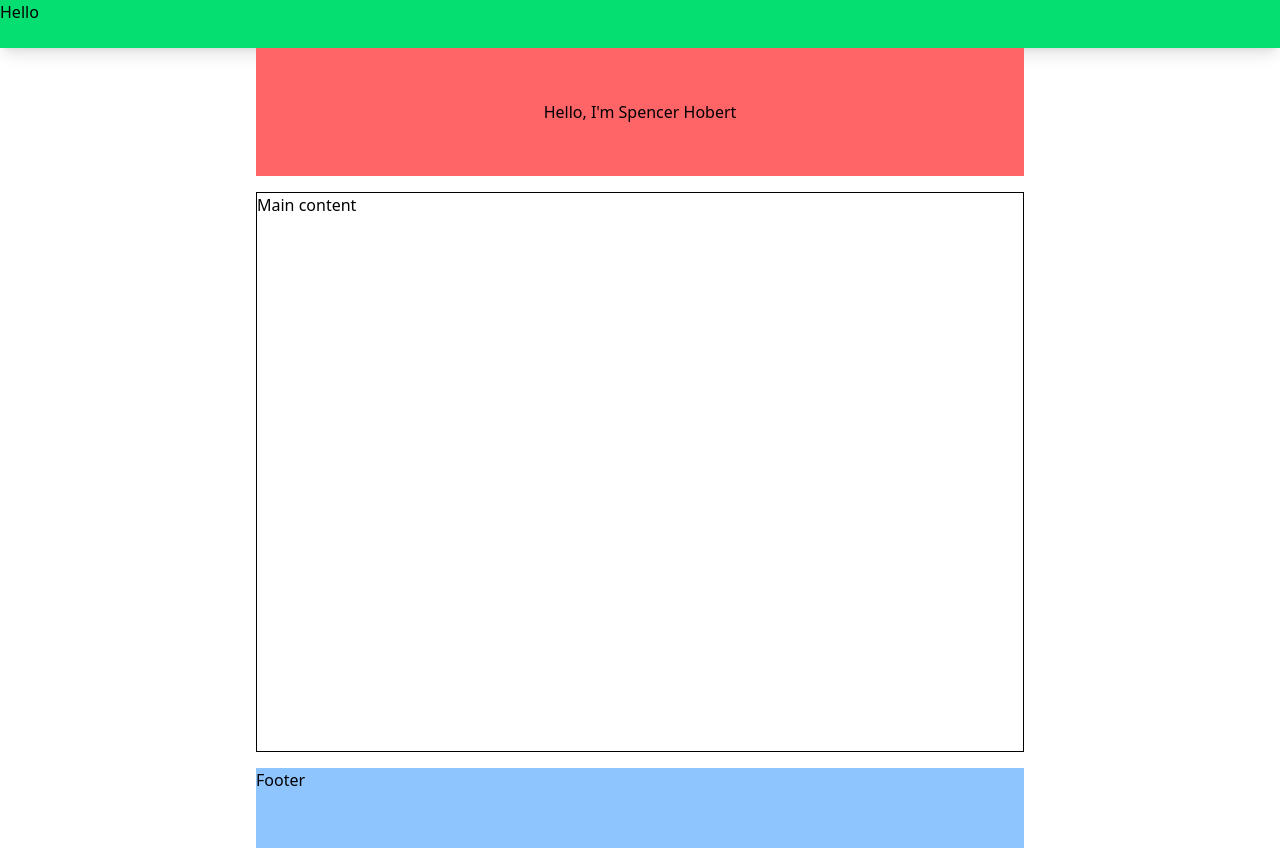
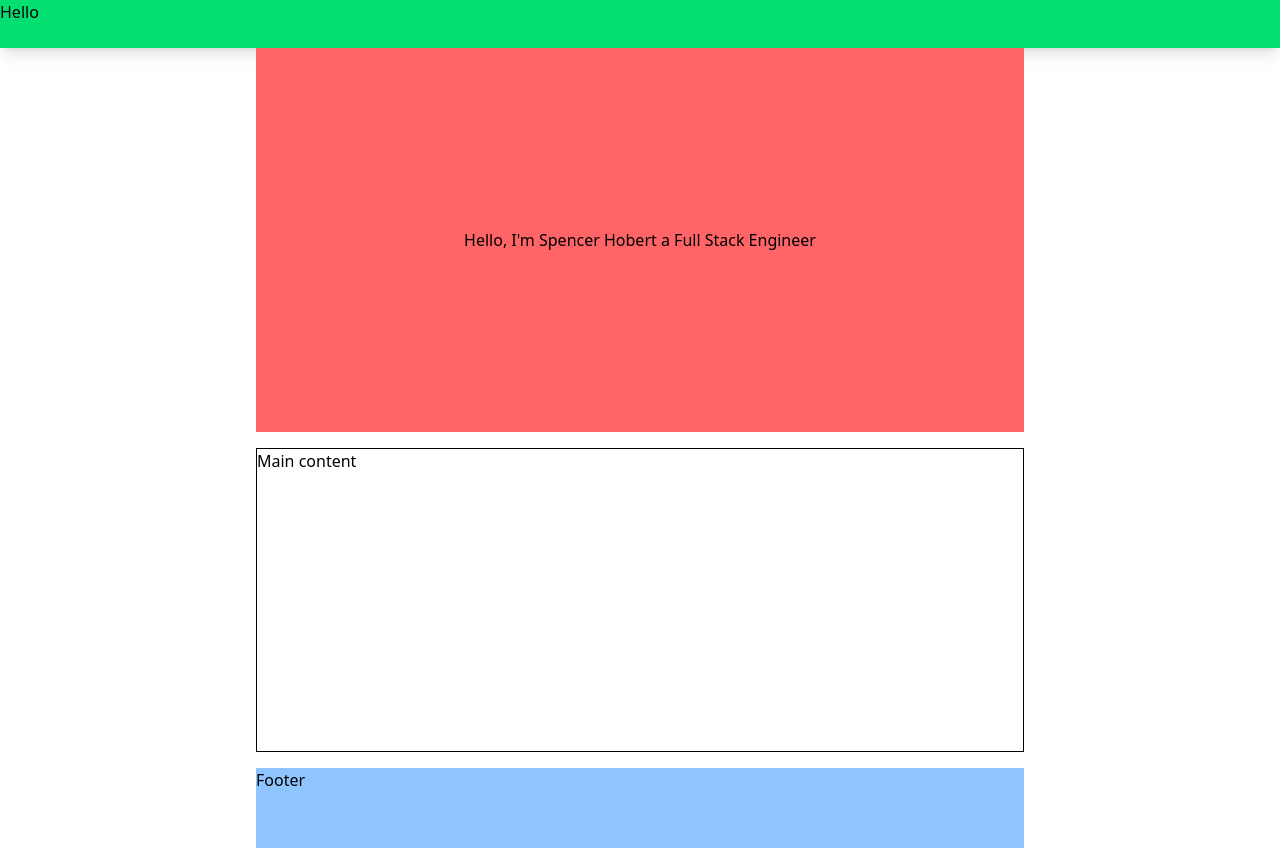
Before and after one commit to spencerhobert/spencer-hobert-digital-portfolio, a React (Vite) app: page / in a window 1280 px wide. Built offline with nearby package versions, Linux system fonts and the light colour scheme.

Commit message:
Flipping through roles

```diff
--- a/src/App.tsx
+++ b/src/App.tsx
@@ -27,7 +27,7 @@ export default function App() {
           {/* Left sidebar */}
         </div>
         <div className="col-span-6 flex flex-col h-full gap-4">
-          <div className="h-32 bg-red-500 min-h-32">
+          <div className="h-96 bg-red-500 min-h-32">
             <Header />
           </div>
           <div className="flex-1 bg-white border">
--- a/src/pages/Header/Header.tsx
+++ b/src/pages/Header/Header.tsx
@@ -1,8 +1,10 @@
+import { useState, useEffect } from "react";
 
 export default function Header() {
 
     const jobTitles: string[] = [
         "Software Engineer",
+        "Computer Science Graduate",
         "Full Stack Engineer",
         "Web Developer",
         "Backend Engineer",
@@ -14,9 +16,18 @@ export default function Header() {
         "Golden Doodle Father"
     ];
 
+    const [shownJobTitleIndex, setShownJobTitleIndex] = useState(0);
+    useEffect(() => {
+        const interval = setInterval(() => {
+            setShownJobTitleIndex(idx => (idx + 1) % jobTitles.length);
+        }, 2500);
+
+        return () => clearInterval(interval);
+    }, [jobTitles.length]);
+
     return (
         <div className="bg-red-400 h-full flex items-center justify-center">
-            Hello, I'm Spencer Hobert
+            Hello, I'm Spencer Hobert a {jobTitles[shownJobTitleIndex]}
         </div>
     );
 }
```
